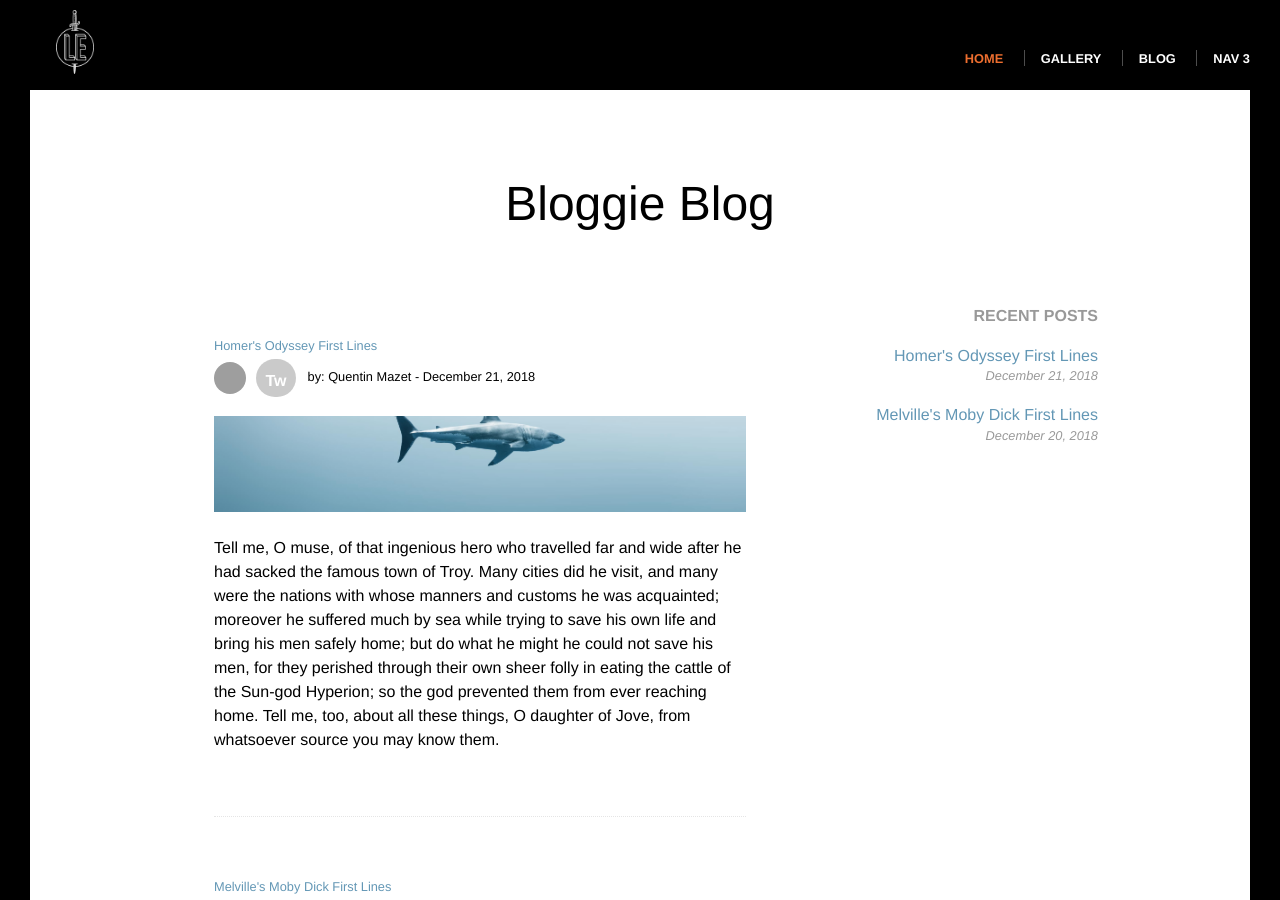
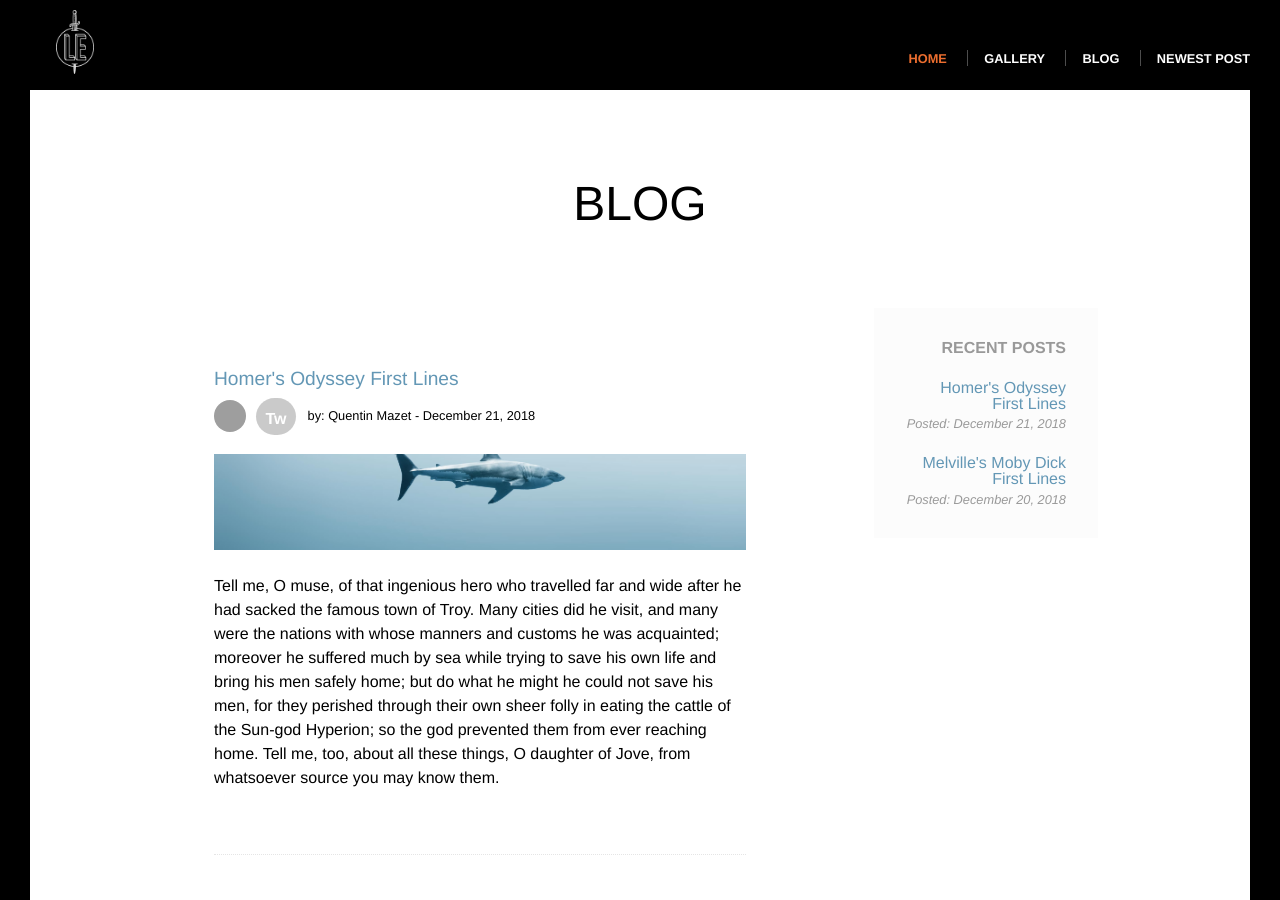
Before and after one commit to Quartzzzz/csstutorial_website, a Jekyll site: the page built from blog/index.html, in a window 1280 px wide and 900 px high. Built offline with Jekyll 4.4.1, drawn with Linux system fonts in a browser that asks for light colours; grey boxes are pictures that could not be loaded.

Commit message:
Add aside.html include

```diff
--- a/_includes/nav-links.html
+++ b/_includes/nav-links.html
@@ -1,4 +1,4 @@
 			<li><a href="/">Home</a></li>
 			<li><a href="/gallery">Gallery</a></li>
 			<li><a href="/blog">Blog</a></li>
-			<li><a href="#">Nav 3</a></li>
+			<li><a href="{{ site.posts.first.url }}">Newest Post</a></li>
--- a/blog/index.html
+++ b/blog/index.html
@@ -3,18 +3,20 @@ layout: default
 ---
 
 <div class="page blog-index">
-  <h1>Bloggie Blog</h1>
+  <h1>Blog</h1>
   <div class="col-two blog-cols">
     <div class="col col-aside blog-recent">
+    <aside class="post-aside">
       <h4>Recent Posts</h4>
-      {% for post in site.posts %}
       <ul class="blog-title-list">
-        <li>
-          <a href="{{ post.url }}">{{ post.title }}</a>
-          <span>{{ post.date | date: '%B %d, %Y' }}</span>
-        </li>
+        {% for post in site.posts limit:5 %}
+          <li>
+            <a href="{{ post.url }}">{{ post.title }}</a>
+            <span>Posted: {{ post.date | date: '%B %d, %Y' }}</span>
+          </li>
+        {% endfor %}
       </ul>
-      {% endfor %}
+    </aside>
     </div>
     <div class="col col-content blog-previews">
       <div class="col col-content blog-previews">
--- a/css/main.css
+++ b/css/main.css
@@ -199,8 +199,19 @@ a {
   width: 90vw;
 }
 .home-section h2 {
+  margin-bottom: 1.5rem;
   text-align: center;
-  margin-bottom: 1.5rem;
+}
+.home-section h4 {
+  margin-bottom: 0.5em;
+  text-align: center;
+}
+.home-section .post-header {
+  text-align: center;
+}
+.home-section .blog-posts {
+  margin: auto;
+  width: 75%;
 }
 
 /*CALLOUT STYLES*/
@@ -344,9 +355,11 @@ a {
   font-size: 3em;
   margin-bottom: 1em;
   text-align: center;
+  text-transform: uppercase;
 }
 .page h2 {
   margin-bottom: 0.5em;
+  font-size: 1.5em,
 }
 .page h4 {
   margin-bottom: 1em;
@@ -380,6 +393,10 @@ a {
 }
 .post-header {
   margin-bottom: 1.5em;
+}
+.post-header h2 {
+  font-size: 1.5em;
+  margin-top: 1.5em;
 }
 .post-header img,
 .post-header .social-link {
```
Also changed, not shown: _includes/aside.html (added, +11 -0 lines), _layouts/post.html (+1 -11 lines), index.html (+22 -0 lines), 7 other files.
